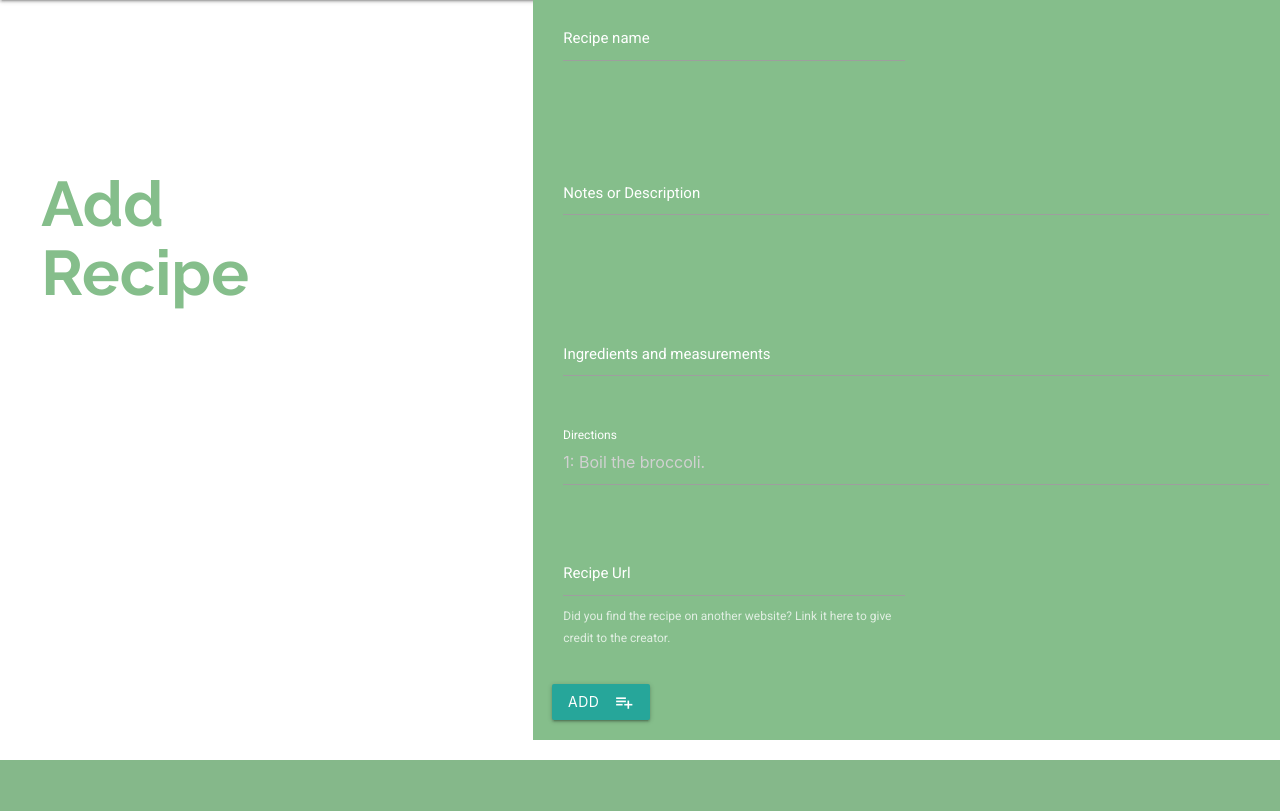
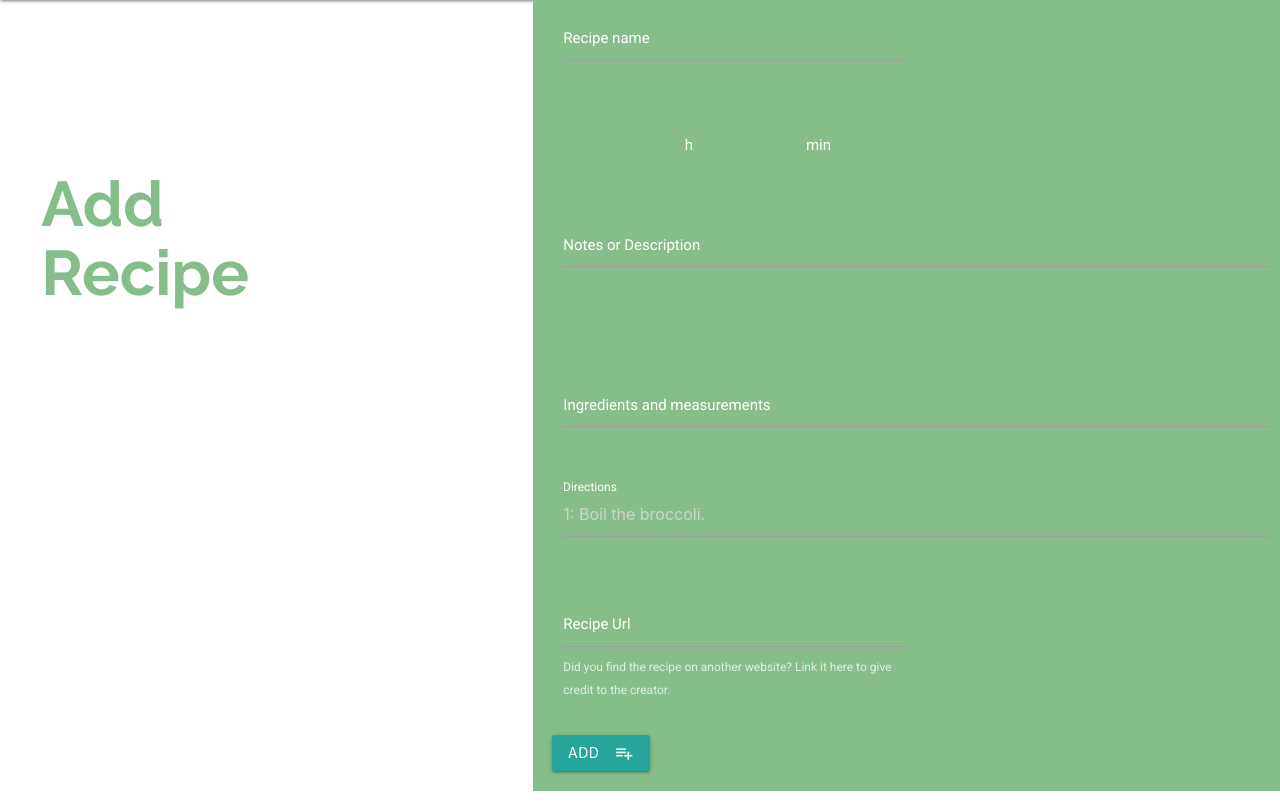
Before and after one commit to Code-Institute-Submissions/CookMark, a Flask app: page /add_recipe in a window 1280 px wide. Shown: the part 64-875 px from the top of the page. Before the commit the page ends 824 px from the top, so only its background shows below. Run offline with Flask 2, Linux system fonts and the light colour scheme; a database or web service that is not in the repository returns one stand-in record (values such as "Sample title"); some libraries are stand-ins or nearby versions.

Commit message:
Add cooking time

```diff
--- a/app.py
+++ b/app.py
@@ -26,7 +26,8 @@ def index():
 
 @app.route('/add_recipe')
 def add_recipe():
-    return render_template("addrecipe.html", difficulties=mongo.db.difficulty.find(), yields=mongo.db.yields.find())
+    return render_template("addrecipe.html", difficulties=mongo.db.difficulty.find(),
+     yields=mongo.db.yields.find(), hours=mongo.db.hours.find(), mins=mongo.db.mins.find())
 
 @app.route('/insert_recipe', methods=['POST'])
 def insert_recipe():
--- a/templates/addrecipe.html
+++ b/templates/addrecipe.html
@@ -14,15 +14,37 @@
                 </div>
             </div>
             <div class="row">
-                <div class="input-field col s7 l5">
+                <div class="input-field col s3 l2">
                     <select id="recipe_yield" name="recipe_yield">
-                        <option value="" disabled selected>Yield(h)</option>
+                        <option value="" disabled selected>Yield</option>
                         {% for yield in yields %}
                             {% for i in range(10) %}
                                 <option value="{{yield.yield_numbers[i]}}">{{yield.yield_numbers[i]}}</option>
                             {% endfor %}
                         {% endfor %}
                     </select>
+                </div>
+                <div class="input-field col s2">
+                    <select id="recipe_time_hour" name="recipe_time_hour">
+                        <option value="" disabled selected>Hour</option>
+                        {% for hour in hours %}
+                            {% for i in range(11) %}
+                                <option value="{{hour.cook_time_hour[i]}}">{{hour.cook_time_hour[i]}}</option>
+                            {% endfor %}
+                        {% endfor %}
+                    </select>
+                    <p>h</p>
+                </div>
+                <div class="input-field col s2">
+                    <select id="recipe_time_min" name="recipe_time_min">
+                        <option value="" disabled selected>Min</option>
+                        {% for min in mins %}
+                            {% for i in range(11) %}
+                                <option value="{{min.cook_time_min[i]}}">{{min.cook_time_min[i]}}</option>
+                            {% endfor %}
+                        {% endfor %}
+                    </select>
+                    <p>min</p>
                 </div>
             </div>
             <div class="row">
--- a/templates/index.html
+++ b/templates/index.html
@@ -19,7 +19,7 @@
                         <div class="card-content">
                             <a href="{{url_for('delete_recipe', recipe_id=recipe._id)}}" class="btn-floating halfway-fab waves-effect waves-light red"><i class="material-icons">delete</i></a>
                             <span class="card-title">{{recipe.recipe_name}}</span>
-                            <p>Yields: <strong>{{recipe.recipe_yield}}</strong> - Cook time: <strong>{{recipe.recipe_time}}</strong></p><br>
+                            <p>Yields: <strong>{{recipe.recipe_yield}}</strong> - Cook time: <strong>{{recipe.recipe_time_hour}} h {{recipe.recipe_time_min}} min</strong></p><br>
                             <p>Level of difficulty: <strong>{{recipe.recipe_difficulty}}</strong></p>
                         </div>
                     </div>
```
